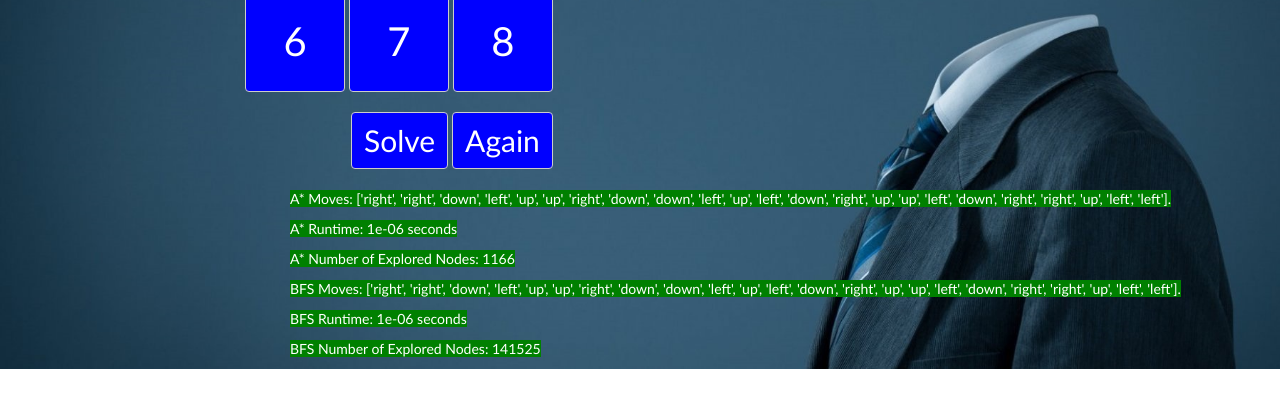
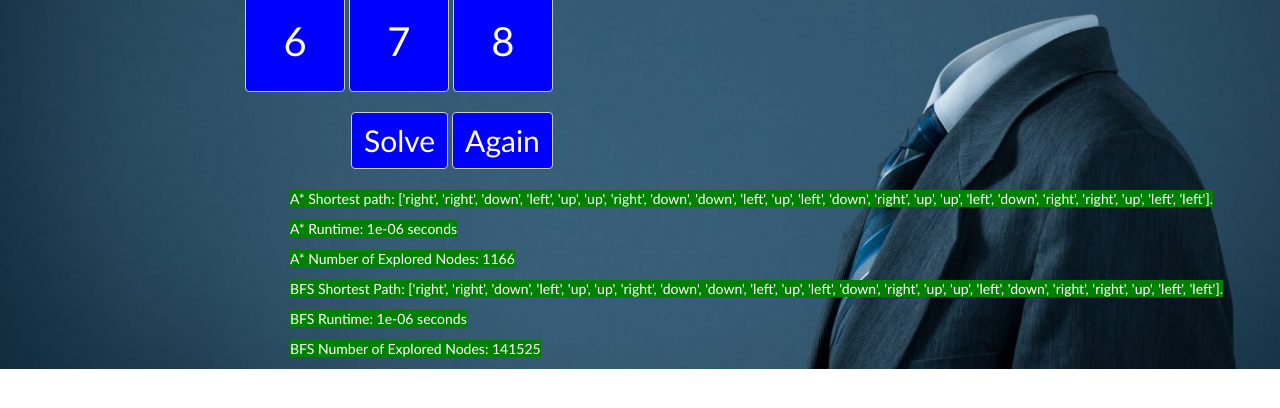
Before and after one commit to LanceSanchez/CSC171, a Flask app: page / in a window 1280 px wide. Shown: the part 272-680 px from the top of the page. Run offline with Flask 2, Linux system fonts and the light colour scheme; some libraries are stand-ins or nearby versions.

Commit message:
assignment 3 A* fix

```diff
--- a/Assignment3-Astar-puzzle/templates/index.html
+++ b/Assignment3-Astar-puzzle/templates/index.html
@@ -120,10 +120,10 @@ function sleep(milliseconds) {
 	<br/>
 	<button id="begin" onclick="start({{ initial | safe }}, {{ moves | safe }})" class="btn btn-default" style="margin-left:351px; background-color: blue;">Solve</button>
 	<button id="begin" onclick="location.reload()" class="btn btn-default" style="background-color: blue;">Again</button>
-	<p style="margin-left:290px; margin-top:20px; font-family: 'calibri','serif'; color: white;"><span style="background-color:green;">A* Moves: {{ moves }}.</span></p>
+	<p style="margin-left:290px; margin-top:20px; font-family: 'calibri','serif'; color: white;"><span style="background-color:green;">A* Shortest path: {{ moves }}.</span></p>
 	<p style="margin-left:290px; font-family: 'calibri','serif'; color: white;"><span style="background-color:green;">A* Runtime: {{ sec_astar }} seconds</span></p>
 	<p style="margin-left:290px; font-family: 'calibri','serif'; color: white;"><span style="background-color:green;">A* Number of Explored Nodes: {{ astar }}</span></p>
-	<p style="margin-left:290px; margin-top:3px; font-family: 'calibri','serif'; color: white;"><span style="background-color:green;">BFS Moves: {{ moves2 }}.</span></p>
+	<p style="margin-left:290px; margin-top:3px; font-family: 'calibri','serif'; color: white;"><span style="background-color:green;">BFS Shortest Path: {{ moves2 }}.</span></p>
 	<p style="margin-left:290px; margin-top:3px; font-family: 'calibri','serif'; color: white;"><span style="background-color:green;">BFS Runtime: {{ sec_bfs }} seconds</span></p>
 	<p style="margin-left:290px; font-family: 'calibri','serif'; color: white;"><span style="background-color:green;">BFS Number of Explored Nodes: {{ bfs }}</span></p>
 
```
Also changed, not shown: Assignment3-Astar-puzzle/ReadMe.txt.
